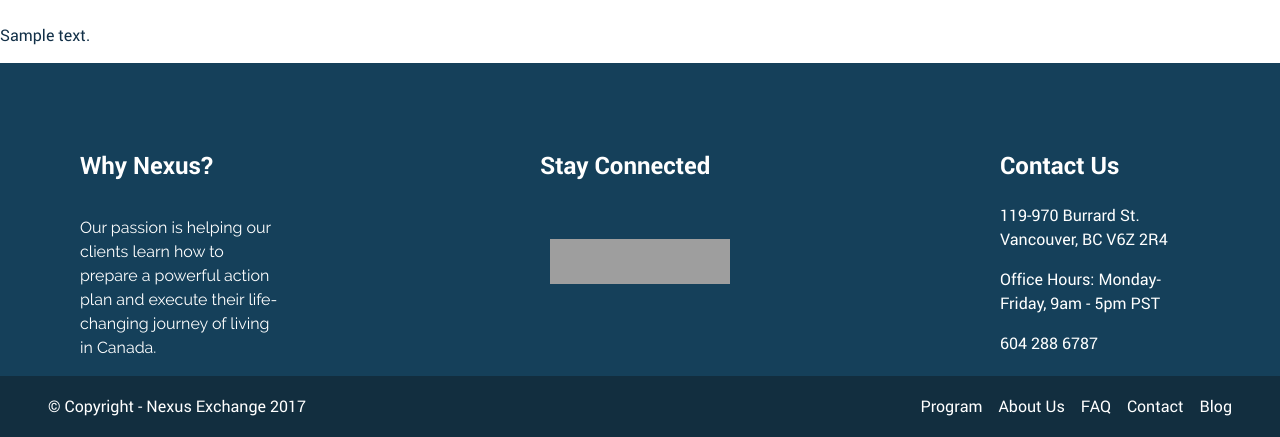
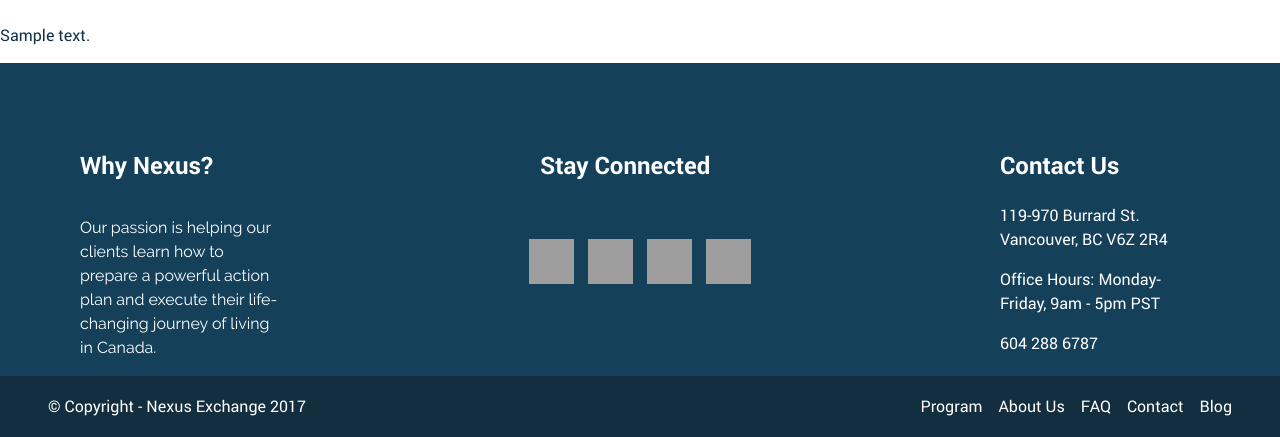
Before and after one commit to JordPlamondon/nexus-fall-2017, a WordPress theme: template themes/nexus/page.php in a window 1280 px wide. Shown: the part 484-921 px from the top of the page. Run offline with PHP 8.4 and a stand-in for WordPress, Linux system fonts and the light colour scheme; the site name, menu and one post (Sample post) are stand-ins, and other content is empty; some libraries are stand-ins or nearby versions; grey boxes are pictures that could not be loaded.

Commit message:
style.css merge

```diff
--- a/themes/nexus/style.css
+++ b/themes/nexus/style.css
@@ -1562,7 +1562,6 @@ div.widget_info_contain a {
       height: 45px;
       width: 45px;
       padding: 0 00px 0 0px;
-<<<<<<< HEAD
       margin: 0 7px; } }
 
 /*
@@ -1605,8 +1604,6 @@ div class=underline
       height: 75px;
       width: 75px;
       padding: 0 00px 0 0px;
-=======
->>>>>>> c2ae7522afcb9213d410194ed30c5c1b1ca6ea0d
       margin: 0 7px; }
   .underline.footer {
     padding-top: 10px; } }
```
